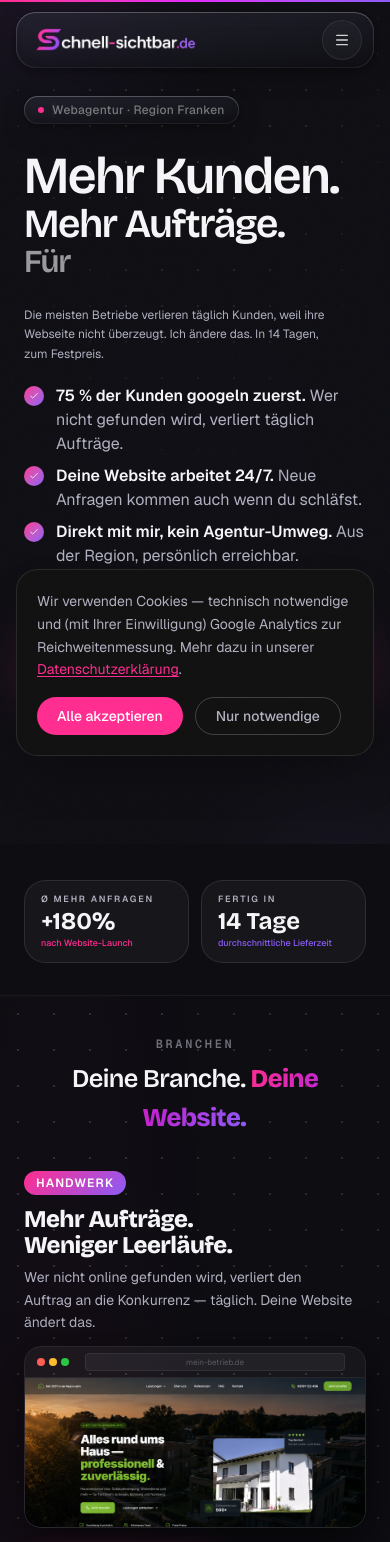
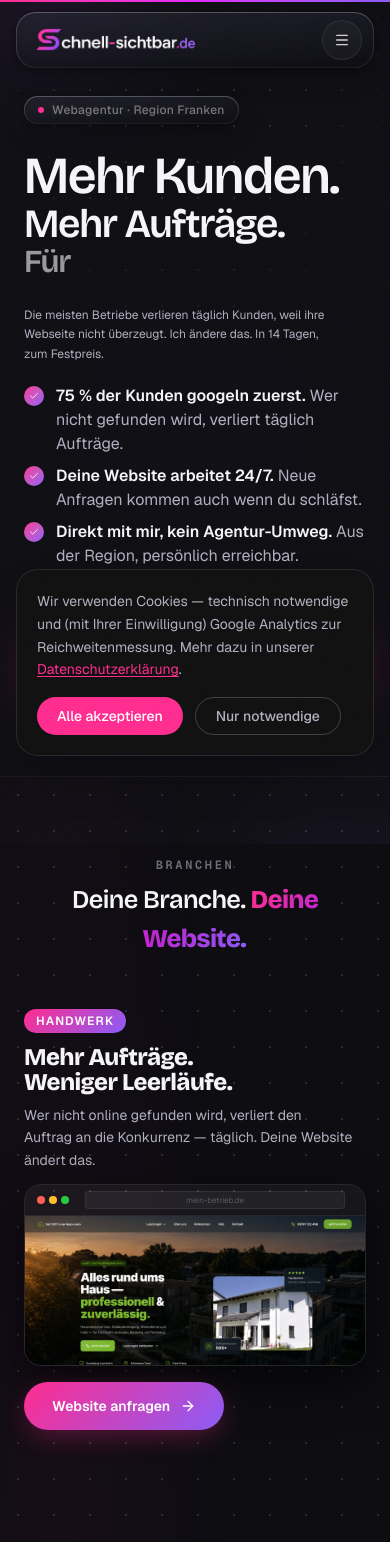
Before and after one commit to SPStudioWebsites/SP-Studio, a Next.js app: page / in a window 390 px wide. Shown: the top 1542 px of the page. Built offline with nearby package versions, Linux system fonts and the light colour scheme.

Commit message:
mobile fix

```diff
--- a/src/components/sections/hero.tsx
+++ b/src/components/sections/hero.tsx
@@ -138,31 +138,6 @@ export function HeroSection() {
           </div>
 
 
-          {/* Trust metric badges — mobile only (floating cards are desktop-only) */}
-          <div className="mt-[12.5rem] grid grid-cols-2 gap-3 lg:hidden">
-            <div
-              className="rounded-2xl px-4 py-3"
-              style={{
-                background: "rgba(255,255,255,0.04)",
-                border: "1px solid rgba(255,255,255,0.10)",
-              }}
-            >
-              <p className="text-[9px] font-semibold uppercase tracking-[0.2em] text-muted">Ø mehr Anfragen</p>
-              <p className="mt-0.5 font-display text-2xl font-bold leading-none text-foreground">+180%</p>
-              <p className="mt-1 text-[9px] font-medium text-pink">nach Website-Launch</p>
-            </div>
-            <div
-              className="rounded-2xl px-4 py-3"
-              style={{
-                background: "rgba(255,255,255,0.04)",
-                border: "1px solid rgba(255,255,255,0.10)",
-              }}
-            >
-              <p className="text-[9px] font-semibold uppercase tracking-[0.2em] text-muted">Fertig in</p>
-              <p className="mt-0.5 font-display text-2xl font-bold leading-none text-foreground">14 Tage</p>
-              <p className="mt-1 text-[9px] font-medium text-violet">durchschnittliche Lieferzeit</p>
-            </div>
-          </div>
 
         </div>{/* end left column */}
 
--- a/src/components/sections/industries.tsx
+++ b/src/components/sections/industries.tsx
@@ -170,7 +170,7 @@ export function IndustriesSection() {
   return (
     <section id="branchen" ref={containerRef} aria-label="Branchen">
       {/* Section heading — above the sticky panels */}
-      <div className="relative z-10 px-6 pt-10 sm:pt-16 md:pt-60 pb-2 text-center">
+      <div className="relative z-10 px-6 pt-20 sm:pt-28 md:pt-60 pb-2 text-center">
         <p className="font-mono text-xs font-semibold uppercase tracking-[0.22em] text-muted/60">Branchen</p>
         <h2 className="mt-2 font-display text-[clamp(1.6rem,6vw,3rem)] md:text-5xl font-semibold tracking-tight text-foreground">
           Deine Branche.{" "}
@@ -188,7 +188,7 @@ export function IndustriesSection() {
             <div
               key={panel.id}
               ref={(el) => { panelRefs.current[i] = el; }}
-              className="absolute inset-0 flex items-start pt-[clamp(1rem,3vh,3rem)] md:pt-[9rem] px-6 md:px-12 lg:px-20"
+              className="absolute inset-0 flex items-start pt-[clamp(2rem,5vh,4rem)] md:pt-[9rem] px-6 md:px-12 lg:px-20"
             >
               <div className="mx-auto grid w-full max-w-7xl grid-cols-1 items-center gap-10 lg:grid-cols-2 lg:gap-20">
 
```
